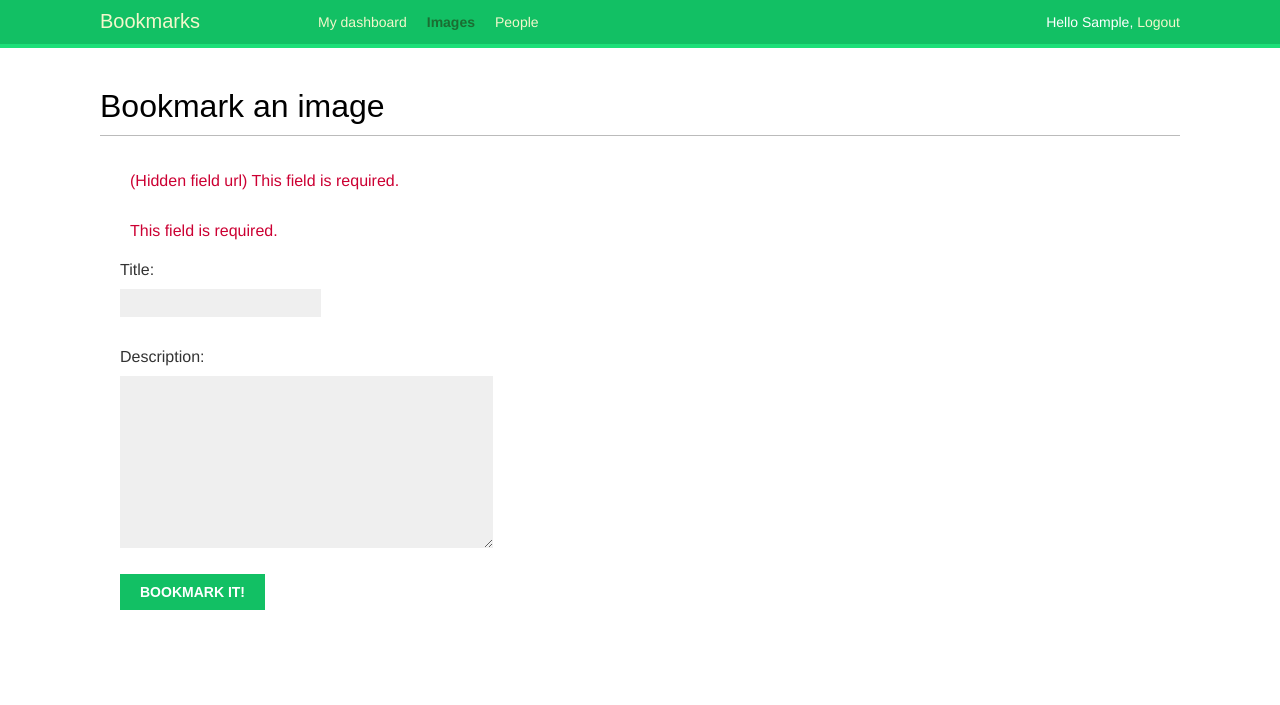
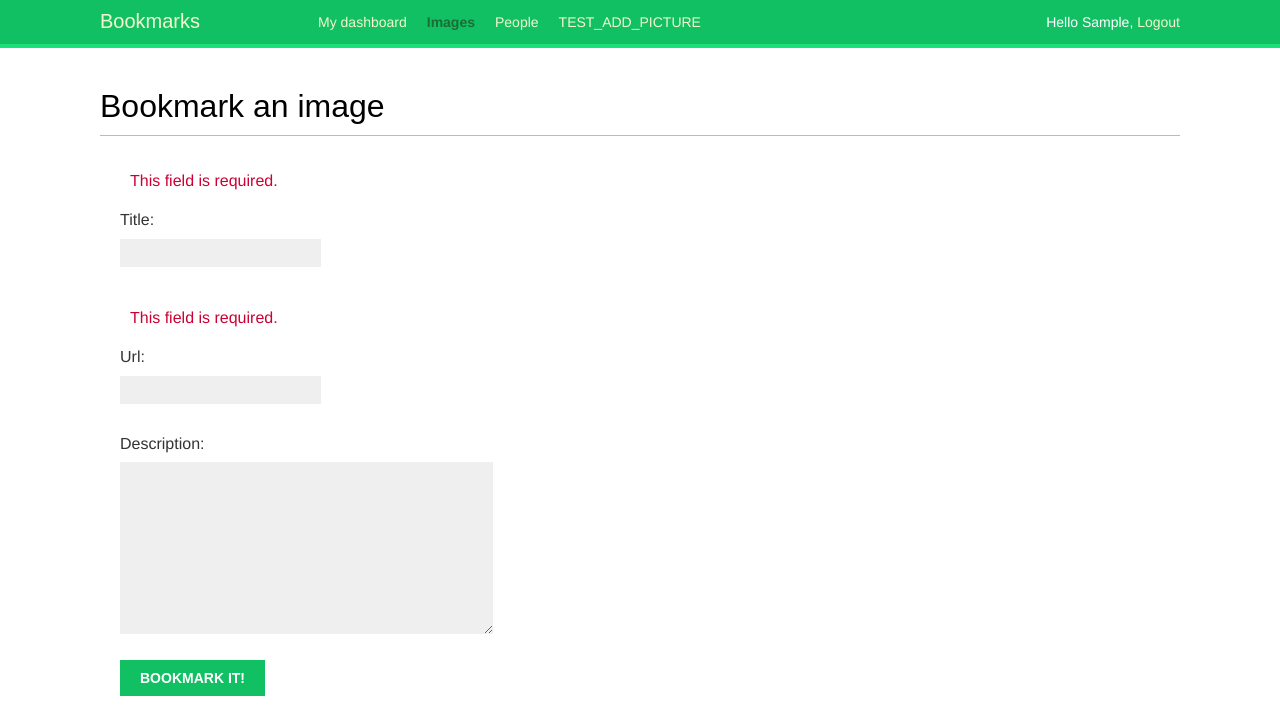
Before and after one commit to IdenStukosenshal/Django_project_2_2022, a Django app: page /images/create/ in a window 1280 px wide. Shown: the top 705 px of the page. Run offline with Django 4.2, Linux system fonts and the light colour scheme; the visitor is signed in with stand-in values (Sample User, id 1); some web fonts are replaced.

Commit message:
Из-за нерабочего java скрипта добавил вкладку для загрузки картинки вручную, работает, но некоторые картинки не может загрузить. Почему? Неизвестно

```diff
--- a/bookmarks/account/templates/base.html
+++ b/bookmarks/account/templates/base.html
@@ -19,6 +19,9 @@
           </li>
           <li {% if section == "people" %}class="selected"{% endif %}>
             <a href="#">People</a>
+          </li>
+          <li {% if section == "TEST_ADD_PICTURE" %}class="selected"{% endif %}>
+            <a href="{% url 'images:create' %}">TEST_ADD_PICTURE</a>
           </li>
         </ul>
       {% endif %}
--- a/bookmarks/images/forms.py
+++ b/bookmarks/images/forms.py
@@ -9,7 +9,7 @@ class ImageCreateForm(forms.ModelForm):
     class Meta:
         model = Image
         fields = ('title', 'url', 'description')
-        widgets = {'url': forms.HiddenInput, }  # Поле url не будет видно пользователю
+        #widgets = {'url': forms.HiddenInput, }  # Поле url не будет видно пользователю
 
     def clean_url(self):
         """возможность проверять каждое поле формы по отдельности с помощью мето-
```
